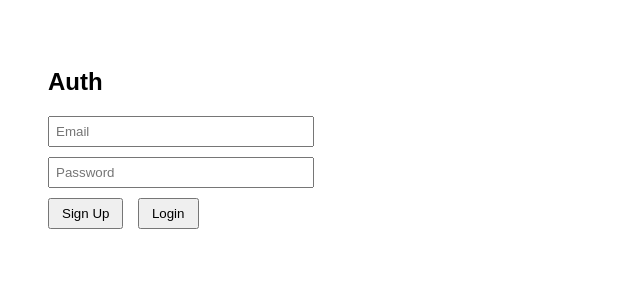
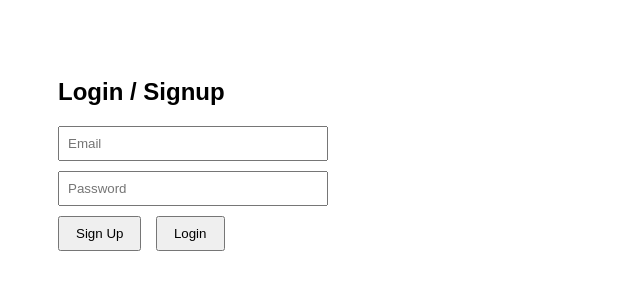
Before and after one commit to uconnectly/connectly, a Flask app: page / in a window 1280 px wide. Shown: the top 300 px of the page, without its empty margins (0-640 px from the left). Run offline with Flask 3, Linux system fonts and the light colour scheme; some libraries are stand-ins or nearby versions.

Commit message:
Update index.html

```diff
--- a/templates/index.html
+++ b/templates/index.html
@@ -2,7 +2,7 @@
 <html lang="en">
 <head>
   <meta charset="UTF-8" />
-  <title>Auth</title>
+  <title>Connectly Auth</title>
 
   <!-- Supabase CDN (ONLY ONCE) -->
   <script src="https://cdn.jsdelivr.net/npm/@supabase/supabase-js@2"></script>
@@ -10,69 +10,60 @@
   <style>
     body {
       font-family: Arial, sans-serif;
-      padding: 40px;
+      padding: 50px;
     }
     input {
       display: block;
       margin-bottom: 10px;
-      padding: 6px;
+      padding: 8px;
       width: 250px;
     }
     button {
-      padding: 6px 12px;
+      padding: 8px 16px;
       margin-right: 10px;
       cursor: pointer;
-    }
-    #msg {
-      margin-top: 15px;
-      font-weight: bold;
     }
   </style>
 </head>
 <body>
 
-  <h2>Auth</h2>
+  <h2>Login / Signup</h2>
 
   <input id="email" type="email" placeholder="Email" />
   <input id="password" type="password" placeholder="Password" />
 
-  <button id="signupBtn">Sign Up</button>
-  <button id="loginBtn">Login</button>
-
-  <div id="msg"></div>
+  <button onclick="signUp()">Sign Up</button>
+  <button onclick="login()">Login</button>
 
   <script>
-    // 🔹 Supabase config (DO NOT duplicate this anywhere)
+    /* 🔴 PASTE YOUR DATA HERE */
     const supabaseUrl = "https://uxcedmyivvtmcroqmtzi.supabase.co";
     const supabaseKey = "eyJhbGciOiJIUzI1NiIsInR5cCI6IkpXVCJ9.eyJpc3MiOiJzdXBhYmFzZSIsInJlZiI6InV4Y2VkbXlpdnZ0bWNyb3FtdHppIiwicm9sZSI6ImFub24iLCJpYXQiOjE3Njg5ODUyMjAsImV4cCI6MjA4NDU2MTIyMH0.U-fDqvGybMxJsbjjjn35O5yNqdUVTPHW_ldoYwKLKMo";
 
-    const supabase = window.supabase.createClient(supabaseUrl, supabaseKey);
+    const supabase = window.supabase.createClient(
+      supabaseUrl,
+      supabaseKey
+    );
 
-    const msg = document.getElementById("msg");
-
-    // ✅ SIGN UP
-    document.getElementById("signupBtn").addEventListener("click", async () => {
-      msg.textContent = "Signing up...";
-
+    async function signUp() {
       const email = document.getElementById("email").value;
       const password = document.getElementById("password").value;
 
-      const { error } = await supabase.auth.signUp({
+      const { data, error } = await supabase.auth.signUp({
         email,
         password
       });
 
       if (error) {
-        msg.textContent = "❌ " + error.message;
+        alert(error.message);
+        console.error(error);
       } else {
-        msg.textContent = "✅ Signup success 🎉";
+        alert("Signup successful ✅ Check Supabase Users");
+        console.log(data);
       }
-    });
+    }
 
-    // ✅ LOGIN
-    document.getElementById("loginBtn").addEventListener("click", async () => {
-      msg.textContent = "Logging in...";
-
+    async function login() {
       const email = document.getElementById("email").value;
       const password = document.getElementById("password").value;
 
@@ -82,14 +73,13 @@
       });
 
       if (error) {
-        msg.textContent = "❌ " + error.message;
+        alert(error.message);
+        console.error(error);
       } else {
-        msg.textContent = "✅ Login success 🎉 Redirecting...";
-        setTimeout(() => {
-          window.location.href = "dashboard.html";
-        }, 1000);
+        alert("Login successful ✅");
+        console.log(data);
       }
-    });
+    }
   </script>
 
 </body>
```
